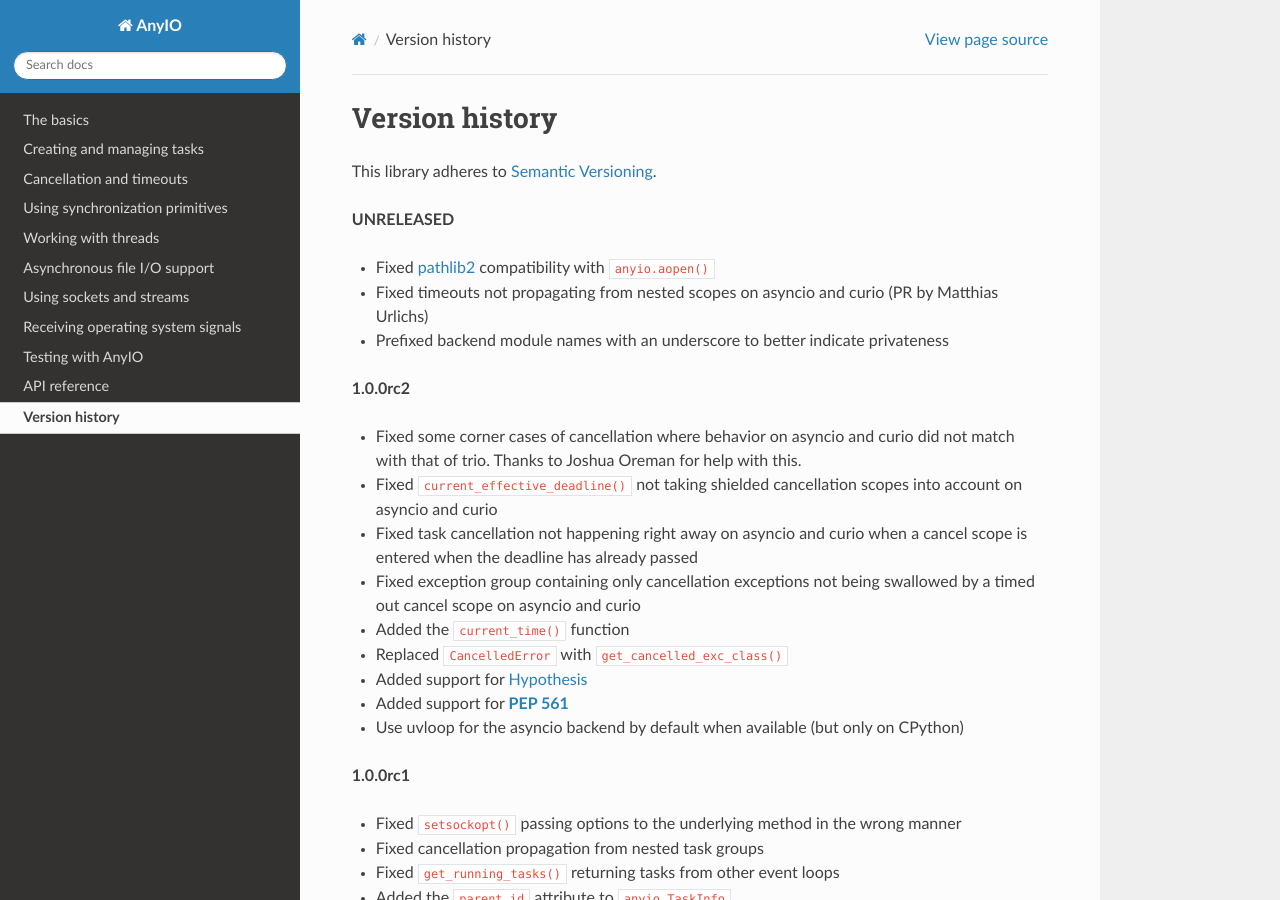
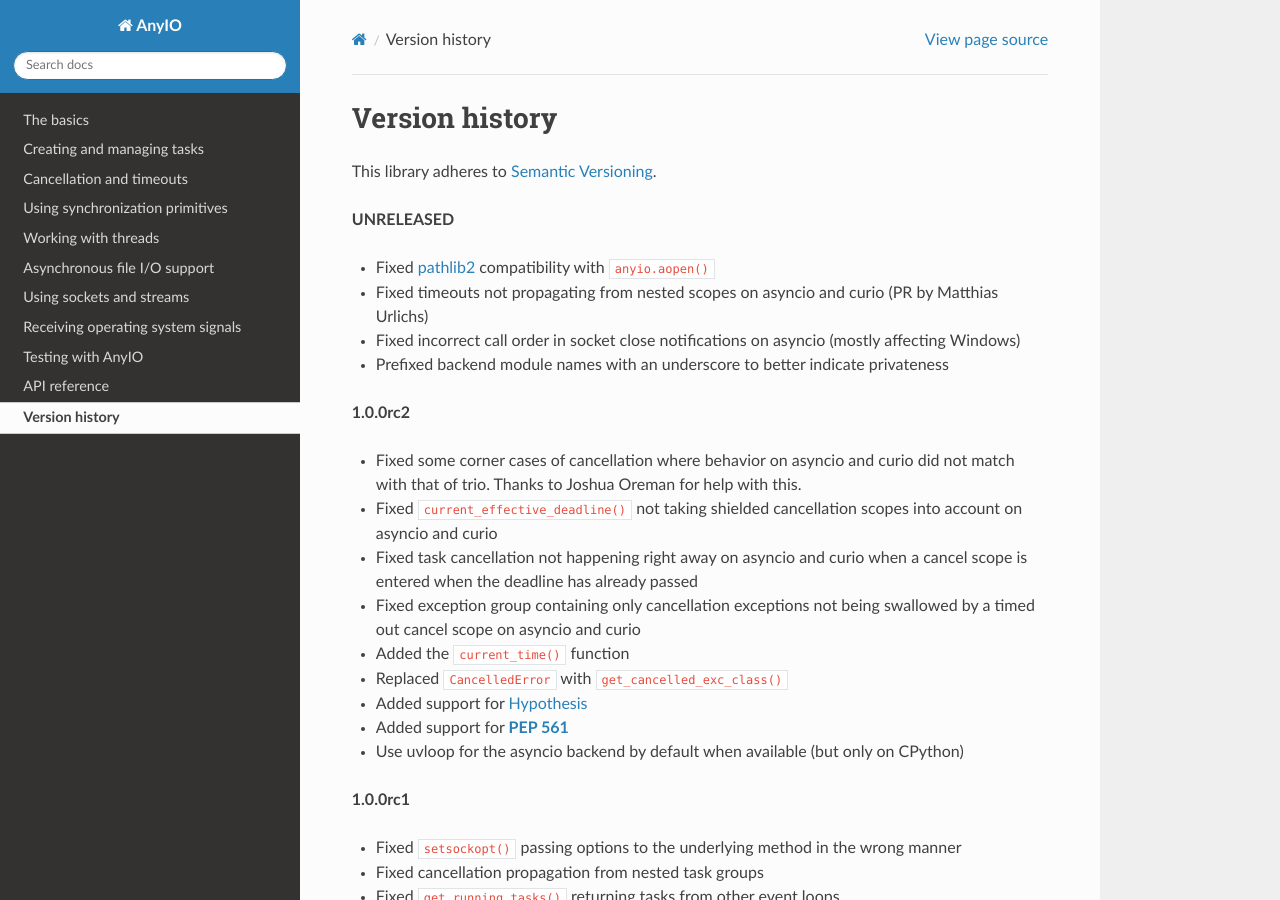
Before and after one commit to agronholm/anyio, a Sphinx documentation site: the page built from docs/versionhistory.rst, in a window 1280 px wide and 900 px high. Built offline with Sphinx 7.4.7 and the Read the Docs theme 2.0.0, drawn with Linux system fonts in a browser that asks for light colours.

Commit message:
Updated the changelog

```diff
--- a/docs/versionhistory.rst
+++ b/docs/versionhistory.rst
@@ -7,6 +7,7 @@ This library adheres to `Semantic Versioning <http://semver.org/>`_.
 
 - Fixed pathlib2_ compatibility with ``anyio.aopen()``
 - Fixed timeouts not propagating from nested scopes on asyncio and curio (PR by Matthias Urlichs)
+- Fixed incorrect call order in socket close notifications on asyncio (mostly affecting Windows)
 - Prefixed backend module names with an underscore to better indicate privateness
 
  .. _pathlib2: https://pypi.org/project/pathlib2/
```
